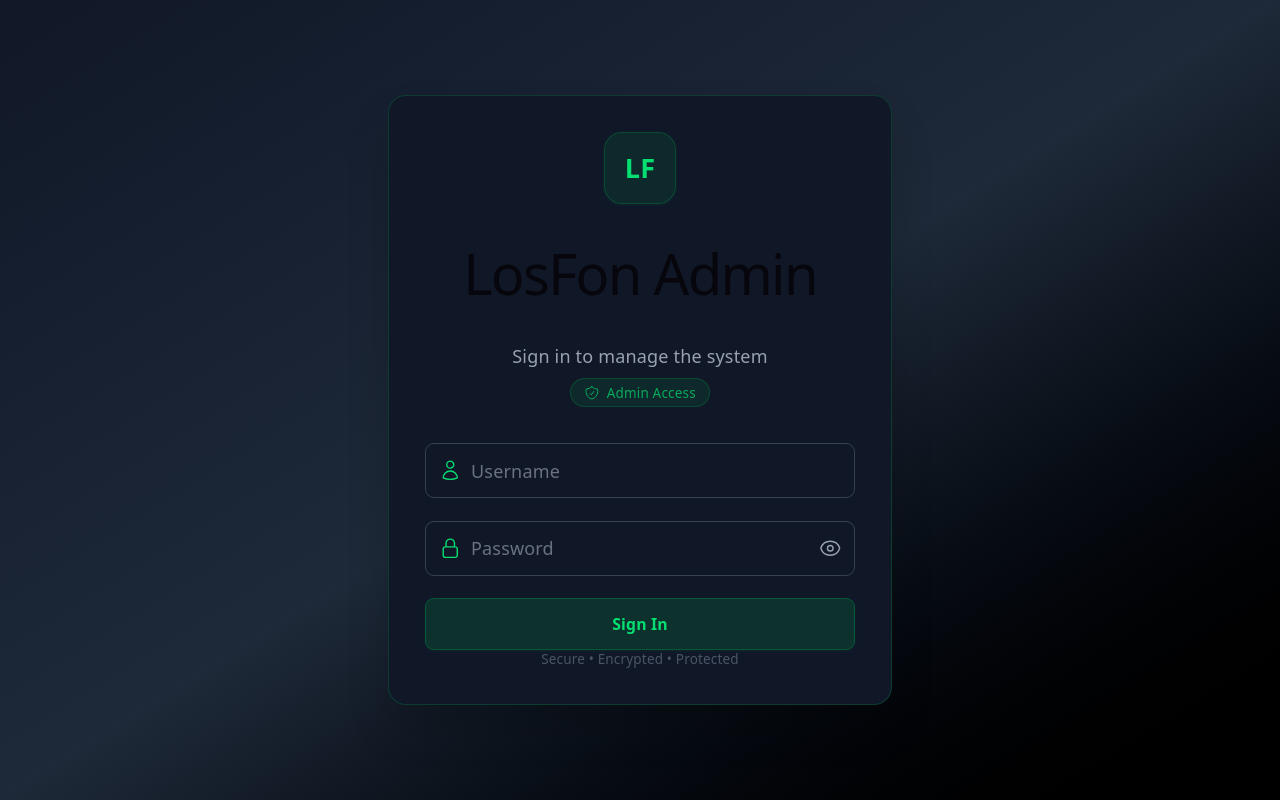
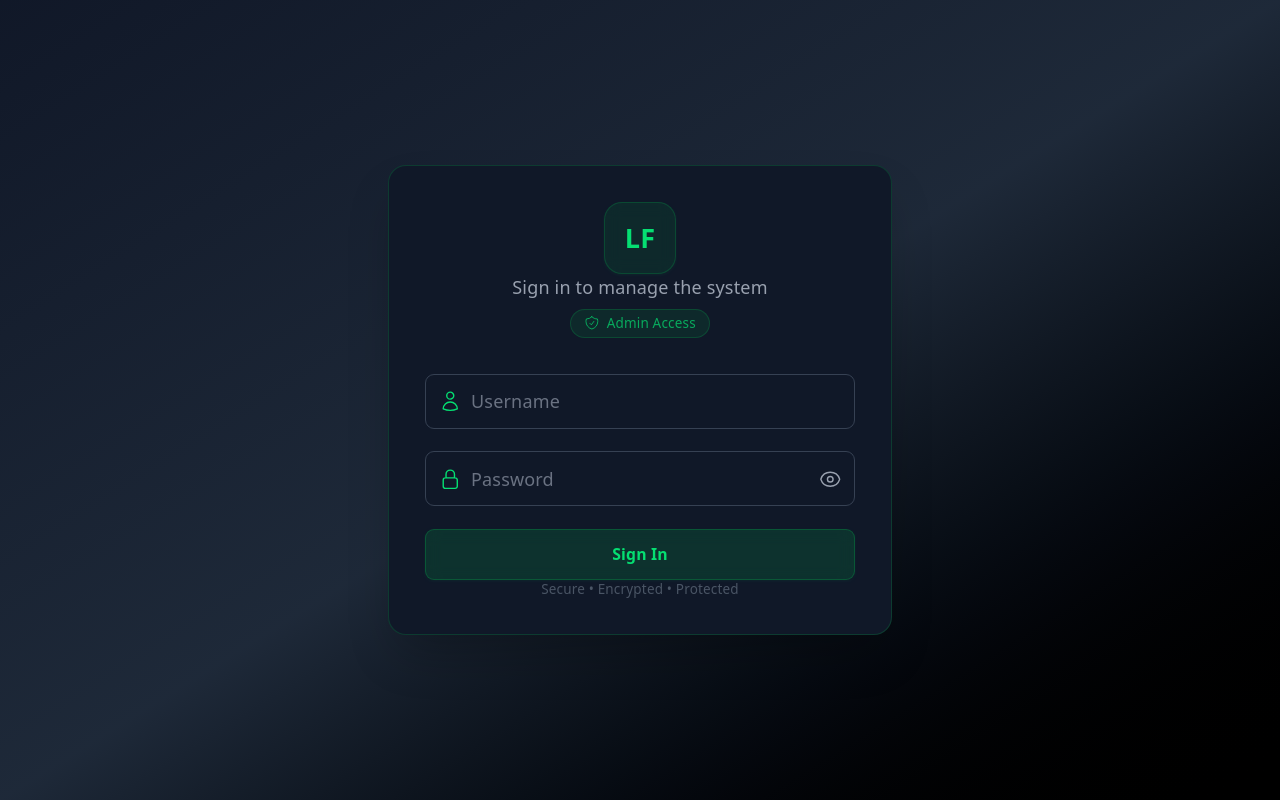
Before and after one commit to GiroGodito/losfon-admin-frontend, a React (Vite) app: page / in a window 1280 px wide. Built offline with nearby package versions, Linux system fonts and the light colour scheme; no server answers.

Commit message:
removes a unncessary title in the login form

```diff
--- a/src/components/auth/LoginForm.tsx
+++ b/src/components/auth/LoginForm.tsx
@@ -71,7 +71,7 @@ export const LoginForm = () => {
                 LF
               </span>
             </div>
-            <h1 className="text-2xl font-bold text-white mt-4">LosFon Admin</h1>
+            {/* <h1 className="text-2xl font-bold text-white mt-4">LosFon Admin</h1> */}
             <p className="text-gray-400 mt-1">Sign in to manage the system</p>
             <div className="mt-2 inline-flex items-center gap-1.5 text-xs text-green-400/70 bg-green-500/10 px-3 py-1 rounded-full border border-green-500/20">
               <ShieldCheckIcon className="w-3.5 h-3.5" />
```
